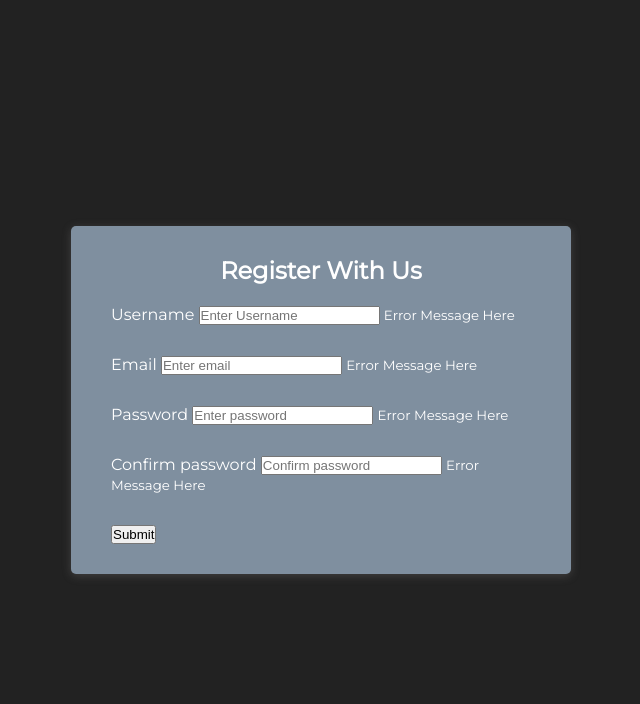
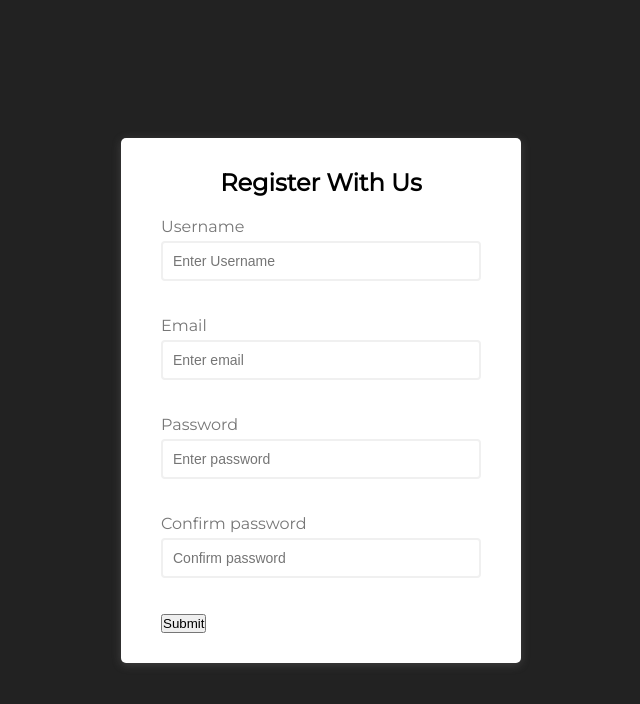
Before and after one commit to RobbieProkop/form_validator, a plain HTML site: page index.html in a window 1280 px wide. Shown: the whole page, without its empty margins (319-959 px from the left). Drawn offline with Linux system fonts and the light colour scheme.

Commit message:
more styles

```diff
--- a/style.css
+++ b/style.css
@@ -1,4 +1,9 @@
 @import url("https://fonts.googleapis.com/css2?family=Montserrat&display=swap");
+
+:root {
+  --success-color: #21b05d;
+  --error-color: #e74c3c;
+}
 
 * {
   box-sizing: border-box;
@@ -9,7 +14,6 @@
 body,
 html {
   background-color: #222;
-  color: #fff;
   font-family: "Montserrat", sans-serif;
   display: flex;
   align-items: center;
@@ -18,10 +22,11 @@ html {
 }
 
 .container {
-  background-color: #7f8f9f;
+  background-color: #fff;
+
   border-radius: 5px;
   box-shadow: 0 2px 10px rgba(139, 137, 137, 0.3);
-  width: 500px;
+  width: 400px;
 }
 
 h2 {
@@ -38,3 +43,40 @@ h2 {
   padding-bottom: 20px;
   position: relative;
 }
+
+.form-control label {
+  color: #777;
+  display: block;
+  margin-bottom: 5px;
+}
+
+.form-control input {
+  border: 2px solid #f0f0f0;
+  border-radius: 4px;
+  display: block;
+  width: 100%;
+  padding: 10px;
+  font-size: 14px;
+  margin-bottom: 5px;
+}
+
+.form-control input:focus {
+  outline: none;
+  border-color: #777;
+}
+
+.form-control.success input {
+  border-color: var(--success-color);
+}
+.form-control.error input {
+  border-color: var(--error-color);
+}
+
+.form-control small {
+  color: var(--error-color);
+  font-size: 14px;
+  position: absolute;
+  bottom: 0;
+  left: 0;
+  visibility: hidden;
+}
```
